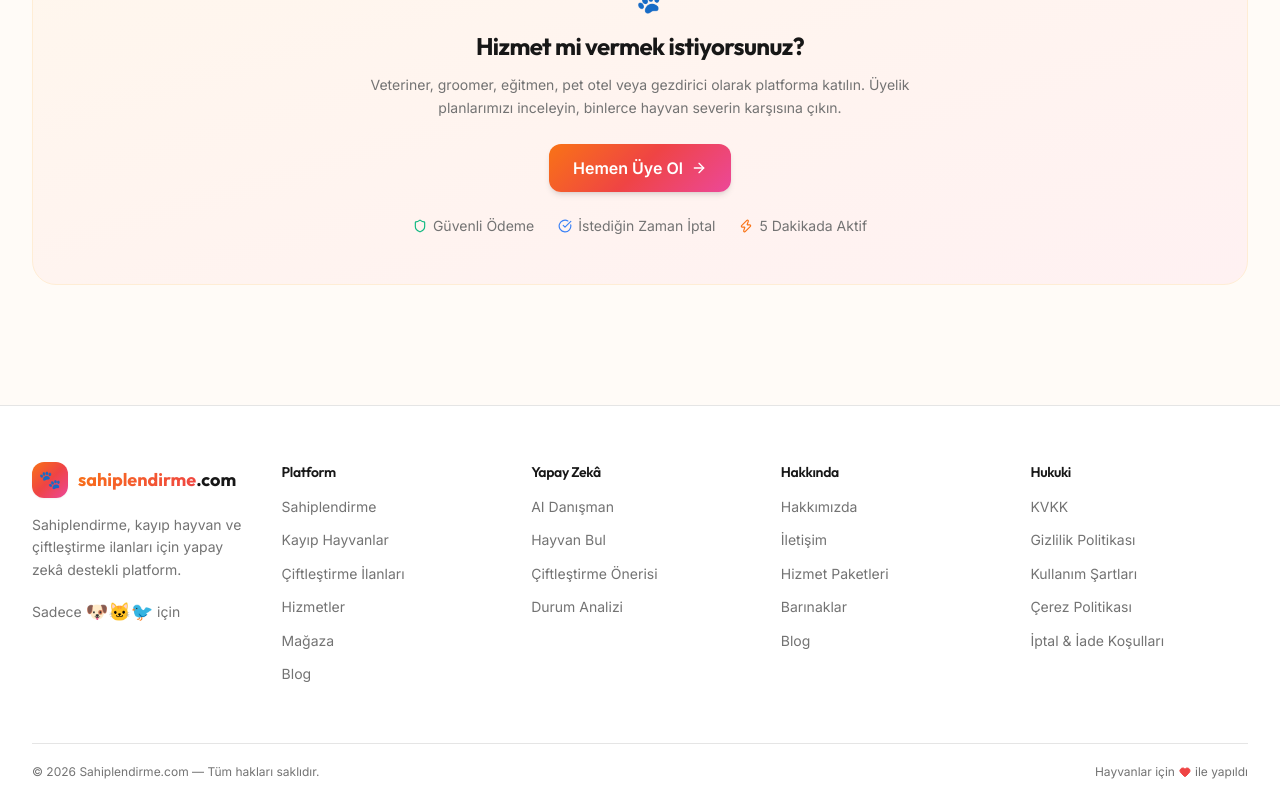
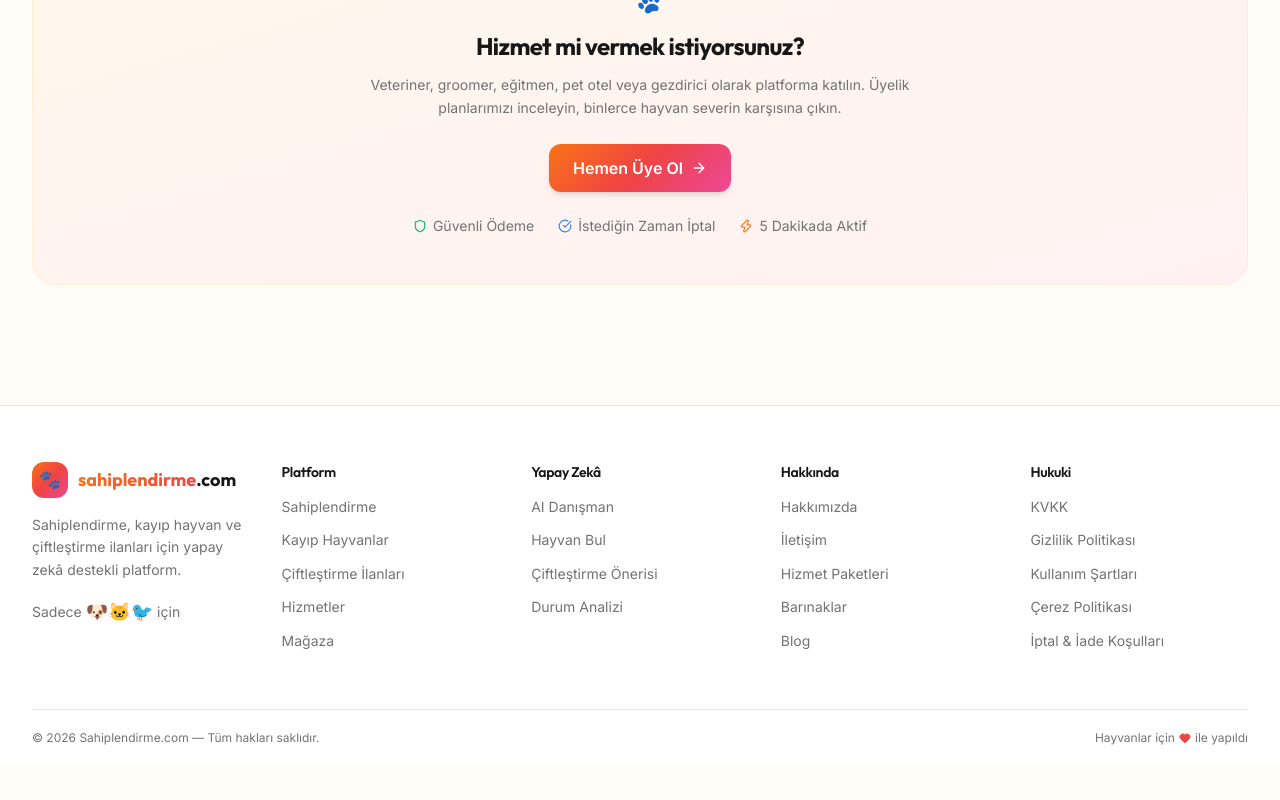
Before and after one commit to sevkabilgisayar/sahiplendirme-web, a Next.js app: page /hizmetler in a window 1280 px wide. Shown: the part 3275-4075 px from the top of the page. After the commit the page ends 4041 px from the top, so only its background shows below. Built offline with nearby package versions, Linux system fonts and the light colour scheme.

Commit message:
Remove Blog link from platform section in footer

```diff
--- a/src/components/layout/Footer.tsx
+++ b/src/components/layout/Footer.tsx
@@ -10,7 +10,6 @@ const footerLinks = {
       { href: '/ilanlar?kategori=ciftlestirme', label: 'Çiftleştirme İlanları' },
       { href: '/hizmetler', label: 'Hizmetler' },
       { href: '/magaza', label: 'Mağaza' },
-      { href: '/blog', label: 'Blog' },
     ],
   },
   ai: {
```
